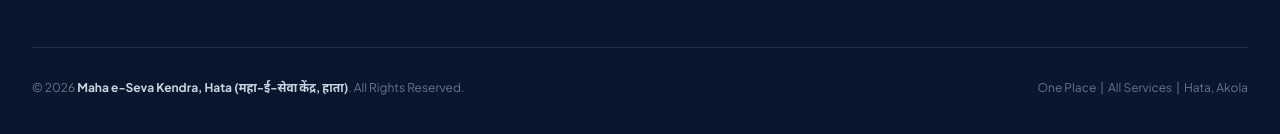
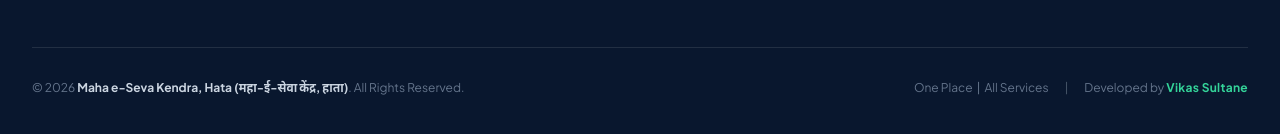
Before and after one commit to vikassultane111-pixel/Amar_damoder_Cyber_Cafe, a plain HTML site: page index.html in a window 1280 px wide. Shown: the part 3864-3998 px from the top of the page. Drawn offline with nearby package versions, Linux system fonts and the light colour scheme.

Commit message:
Update index.html

```diff
--- a/index.html
+++ b/index.html
@@ -738,9 +738,13 @@
                 </div>
             </div>
 
-            <div class="pt-8 flex flex-col sm:flex-row items-center justify-between gap-4 text-xs text-slate-500 text-center sm:text-left">
+            <div class="pt-8 flex flex-col lg:flex-row items-center justify-between gap-4 text-xs text-slate-500 text-center lg:text-left">
                 <p>&copy; 2026 <strong class="text-slate-300">Maha e-Seva Kendra, Hata (महा-ई-सेवा केंद्र, हाता)</strong>. All Rights Reserved.</p>
-                <p>One Place &nbsp;|&nbsp; All Services &nbsp;|&nbsp; Hata, Akola</p>
+                <div class="flex flex-col sm:flex-row items-center gap-2 sm:gap-4">
+                    <p>One Place &nbsp;|&nbsp; All Services</p>
+                    <span class="hidden sm:inline text-slate-600">|</span>
+                    <p>Developed by <a href="https://vikas-sultane.netlify.app/" target="_blank" rel="noopener noreferrer" class="text-emerald-400 hover:text-emerald-300 font-bold tracking-wide hover:underline transition">Vikas Sultane</a></p>
+                </div>
             </div>
         </div>
     </footer>
```
